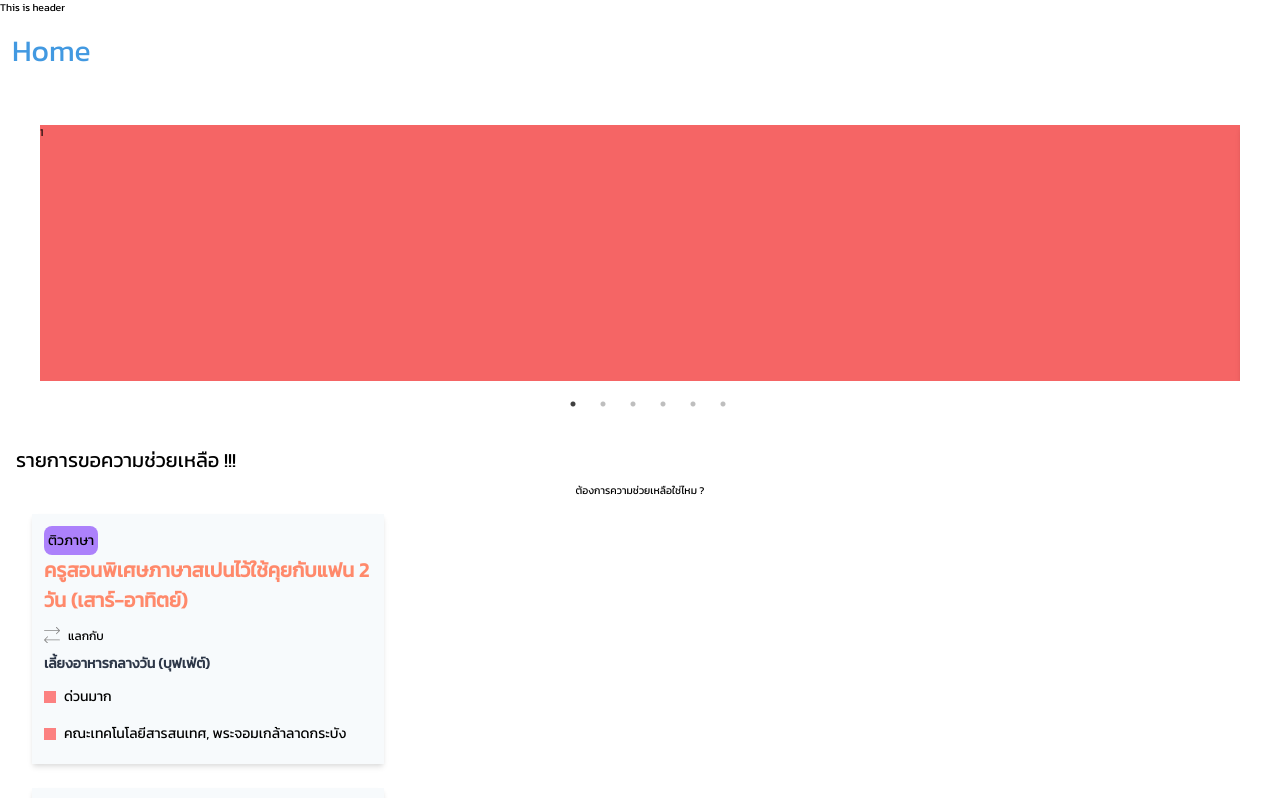
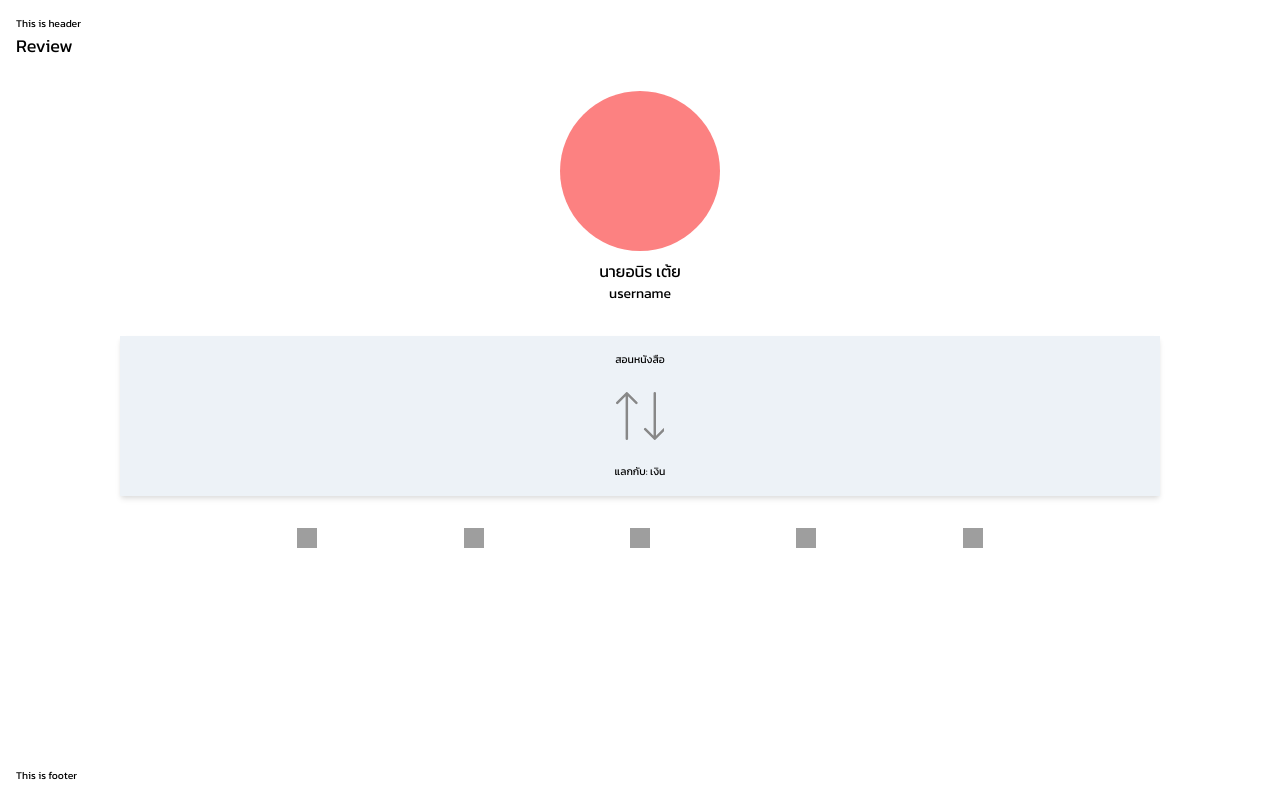
Before and after one commit to WebmasterCamp/ywc17-workshop-d, a React (Create React App) app in the folder web/: page /review in a window 1280 px wide. Shown: the top 798 px of the page. Built offline with nearby package versions, Linux system fonts and the light colour scheme; grey boxes are pictures that could not be loaded.

Commit message:
- [feat] add review page

```diff
--- /dev/null
+++ b/package.json
@@ -0,0 +1,5 @@
+{
+  "dependencies": {
+    "react-swipeable": "^5.5.0"
+  }
+}
--- a/web/package.json
+++ b/web/package.json
@@ -20,6 +20,7 @@
     "react-router-dom": "^5.1.2",
     "react-scripts": "3.3.0",
     "react-slick": "^0.25.2",
+    "react-swipeable": "^5.5.0",
     "slick-carousel": "^1.8.1",
     "tailwindcss": "^1.1.4",
     "typescript": "~3.7.2"
--- a/web/src/App.tsx
+++ b/web/src/App.tsx
@@ -3,10 +3,11 @@ import { Switch, Route, BrowserRouter as Router } from 'react-router-dom';
 import { Home } from './views/Home';
 import { Register } from './views/Register';
 import { Login } from './views/Login';
+import { Review } from './views/Review';
 
 const App: React.FC = () => {
   return (
-    <div className="flex min-h-screen flex-col">
+    <div className="flex min-h-screen flex-col p-4">
       <header>This is header</header>
       <main className="flex-grow">
         <Router>
@@ -17,8 +18,11 @@ const App: React.FC = () => {
             <Route path="/login">
               <Login />
             </Route>
-            <Route path="/">
+            <Route exact path="/">
               <Home />
+            </Route>
+            <Route path="/review">
+              <Review />
             </Route>
           </Switch>
         </Router>
--- a/web/src/views/Home/components/Hero/index.tsx
+++ b/web/src/views/Home/components/Hero/index.tsx
@@ -1,6 +1,7 @@
 import React from 'react';
 // import { Button } from '../../../../core/components/Button';
 import CardTile from '../../../../core/components/CardTile';
+import Swipeable from '../Swipeable';
 
 export const Hero: React.FC = () => {
   return (
@@ -8,26 +9,7 @@ export const Hero: React.FC = () => {
       <div className="w-screen min-h-64 p-4 flex flex-col">
         <h1 className="text-xl mb-2">รายการขอความช่วยเหลือ !!!</h1>
         <h1 className="text-center mb-2">ต้องการความช่วยเหลือใช่ไหม ?</h1>
-        {['', ''].map(_ => (
-          <CardTile
-            title="มีใครว่างบ้างงง"
-            img="https://images.unsplash.com/photo-1561113500-8f4ad4f80a93?ixlib=rb-1.2.1&auto=format&fit=crop&w=500&q=60"
-            details={[
-              {
-                title: 'ทักษะ',
-                detail: 'อังกฤษ',
-              },
-              {
-                title: 'ค่าตอบแทน',
-                detail: '100',
-              },
-              {
-                title: 'สถานที่',
-                detail: 'bkkF',
-              },
-            ]}
-          />
-        ))}
+        <Swipeable></Swipeable>
       </div>
     </>
   );
--- /dev/null
+++ b/web/src/views/Home/components/Swipeable/index.tsx
@@ -0,0 +1,77 @@
+import React from 'react';
+import { useSwipeable } from 'react-swipeable';
+import CardTile from '../../../../core/components/CardTile';
+
+const getOrder = ({ index, pos, numItems }: any) => {
+  return index - pos < 0 ? numItems - Math.abs(index - pos) : index - pos;
+};
+
+const initialState = { pos: 0, sliding: false, dir: 'NEXT' };
+
+const Swipeable = (props: any) => {
+  const [state, dispatch] = React.useReducer(reducer, initialState);
+  const numItems = React.Children.count(props.children);
+  const slide = (dir: any) => {
+    dispatch({ type: dir, numItems });
+    setTimeout(() => {
+      dispatch({ type: 'stopSliding' });
+    }, 50);
+  };
+  const handlers = useSwipeable({
+    onSwipedLeft: () => slide('NEXT'),
+    onSwipedRight: () => slide('PREV'),
+    preventDefaultTouchmoveEvent: true,
+    trackMouse: true,
+  });
+  return (
+    <div {...handlers}>
+      {['', ''].map(_ => (
+        <CardTile
+          title="มีใครว่างบ้างงง"
+          img="https://images.unsplash.com/photo-1561113500-8f4ad4f80a93?ixlib=rb-1.2.1&auto=format&fit=crop&w=500&q=60"
+          details={[
+            {
+              title: 'ทักษะ',
+              detail: 'อังกฤษ',
+            },
+            {
+              title: 'ค่าตอบแทน',
+              detail: '100',
+            },
+            {
+              title: 'สถานที่',
+              detail: 'bkkF',
+            },
+          ]}
+        />
+      ))}
+    </div>
+  );
+};
+
+function reducer(state: { pos: number }, { type, numItems }: any) {
+  switch (type) {
+    case 'reset':
+      return initialState;
+    case 'PREV':
+      return {
+        ...state,
+        dir: 'PREV',
+        sliding: true,
+        pos: state.pos === 0 ? numItems - 1 : state.pos - 1,
+      };
+    case 'NEXT':
+      return {
+        ...state,
+        dir: 'NEXT',
+        sliding: true,
+        pos: state.pos === numItems - 1 ? 0 : state.pos + 1,
+      };
+    case 'stopSliding':
+      return { ...state, sliding: false };
+    default:
+      return state;
+  }
+}
+
+export default Swipeable;
--- /dev/null
+++ b/web/src/views/Review/index.tsx
@@ -0,0 +1,49 @@
+import React from 'react';
+import trading from '../../assets/svgs/transfer.svg';
+
+const Star = () => (
+  <div
+    className="w-5 h-5"
+    style={{
+      backgroundSize: 'cover',
+      backgroundImage:
+        "url('https://cdns.iconmonstr.com/wp-content/assets/preview/2012/240/iconmonstr-star-3.png')",
+    }}
+  ></div>
+);
+
+export const Review: React.FC<{}> = () => {
+  return (
+    <div className="flex flex-col justify-center">
+      <h1 className="text-lg">Review</h1>
+      <div
+        className="flex flex-col items-center justify-center mt-8"
+        style={{}}
+      >
+        <div className="rounded-full h-40 w-40 bg-red-400"></div>
+        <p className="text-base text-center mt-2">
+          นายอนิร เต้ย <span className="text-sm block">username</span>
+        </p>
+        <div className="mt-8 shadow-md py-1 w-10/12 h-40 bg-gray-200 flex flex-col justify-around items-center">
+          <p>สอนหนังสือ</p>
+          <div
+            className="h-12 w-12"
+            style={{
+              backgroundSize: 'cover',
+              transform: 'rotate(-90deg)',
+              backgroundImage: `url(${trading})`,
+            }}
+          ></div>
+          <p>แลกกับ: เงิน</p>
+        </div>
+        <div className="flex justify-around w-8/12 mt-8">
+          <Star />
+          <Star />
+          <Star />
+          <Star />
+          <Star />
+        </div>
+      </div>
+    </div>
+  );
+};
```
Also changed, not shown: 2 other files (tests, documents, lock files or other folders).
